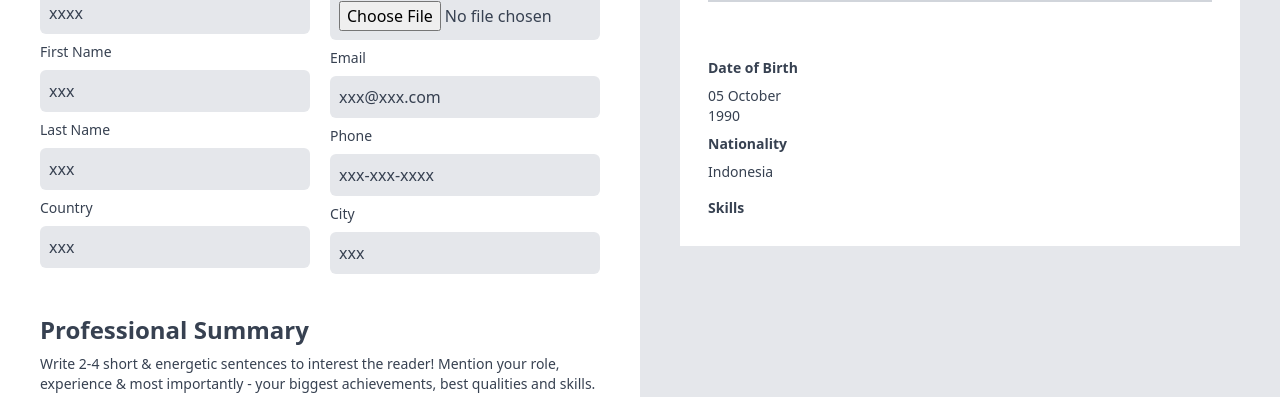
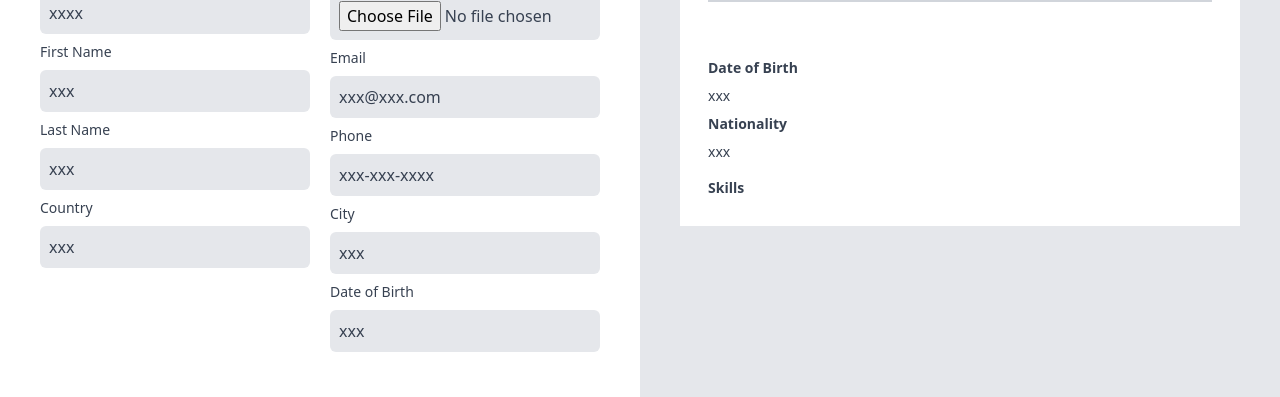
Before and after one commit to dendyswaran/resumemaz, a React (Vite) app: page / in a window 1280 px wide. Shown: the part 266-663 px from the top of the page. Built offline with nearby package versions, Linux system fonts and the light colour scheme.

Commit message:
chore(global): bugfix

```diff
--- a/src/components/form/FormBasicInformation.tsx
+++ b/src/components/form/FormBasicInformation.tsx
@@ -125,6 +125,20 @@ export default function FormBasicInformation() {
               }
             />
           </FormGroup>
+
+          <FormGroup>
+            <Label htmlFor="name">Date of Birth</Label>
+            <InputText
+              type="text"
+              value={resumeState.dateOfBirth}
+              onChange={(v) =>
+                setResumeState((prevState) => ({
+                  ...prevState,
+                  dateOfBirth: v.target.value,
+                }))
+              }
+            />
+          </FormGroup>
         </div>
       </div>
     </div>
--- a/src/components/preview/PreviewBasicInformation.tsx
+++ b/src/components/preview/PreviewBasicInformation.tsx
@@ -41,8 +41,8 @@ export default function PreviewBasicInformation() {
       <div className="flex gap-5 p-7">
         <div className="w-1/5 flex flex-col gap-4">
           <div className='flex flex-col gap-2'>
-            <LabelValue label="Date of Birth" value="05 October 1990" />
-            <LabelValue label="Nationality" value="Indonesia" />
+            <LabelValue label="Date of Birth" value={resumeState.dateOfBirth} />
+            <LabelValue label="Nationality" value={resumeState.country} />
           </div>
           <div className='flex flex-col gap-2'>
             <span className='text-gray-700 text-sm font-bold'>
--- a/src/libs/state.ts
+++ b/src/libs/state.ts
@@ -13,6 +13,7 @@ type ResumeStateType = {
     firstName: string;
     lastName: string;
     country: string;
+    dateOfBirth: string;
     city: string;
     profilePicture: string;
     profileDescription: string;
@@ -32,6 +33,7 @@ export const ResumeState = atom<ResumeStateType>({
     lastName: "xxx",
     city: "xxx",
     country: "xxx",
+    dateOfBirth: "xxx",
     profilePicture: "",
     profileDescription: "",
     employmentHistories: [],
```
